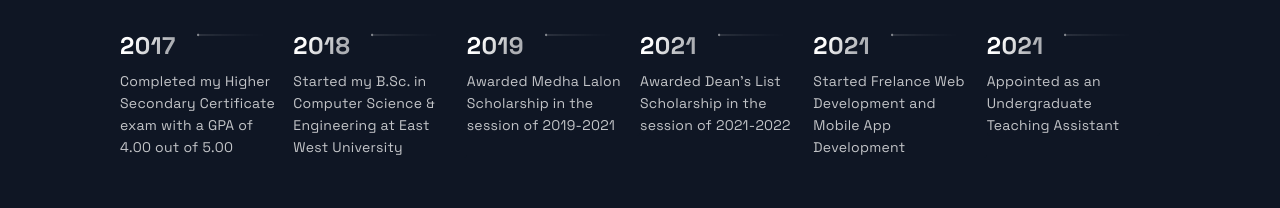
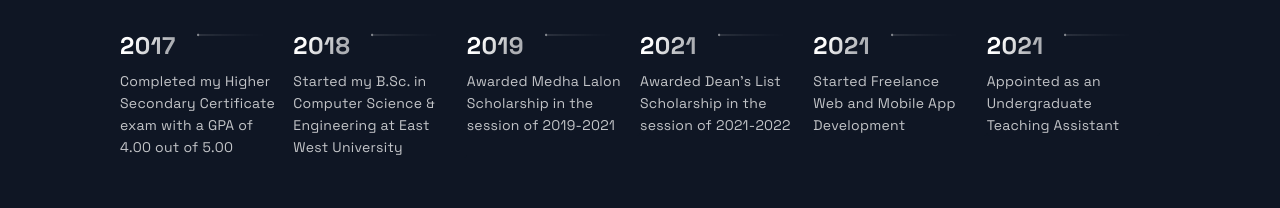
Before and after one commit to MeherajUlMahmmud/Portfolio, a Next.js app: page / in a window 1280 px wide. Shown: the part 3924-4132 px from the top of the page. Built offline with nearby package versions, Linux system fonts and the light colour scheme.

Commit message:
Update constants.js

```diff
--- a/src/constants/constants.js
+++ b/src/constants/constants.js
@@ -103,7 +103,7 @@ export const TimeLineData = [
     year: 2021,
     text: "Awarded Dean's List Scholarship in the session of 2021-2022",
   },
-  { year: 2021, text: "Started Frelance Web Development and Mobile App Development" },
+  { year: 2021, text: "Started Freelance Web and Mobile App Development" },
   { year: 2021, text: "Appointed as an Undergraduate Teaching Assistant" },
   // {
   //   year: 2021,
```
